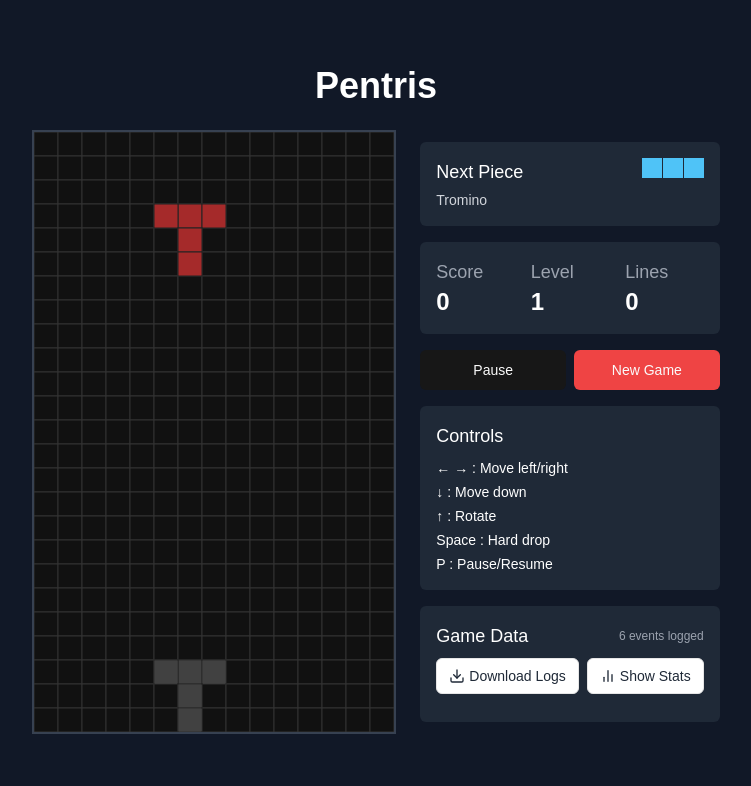
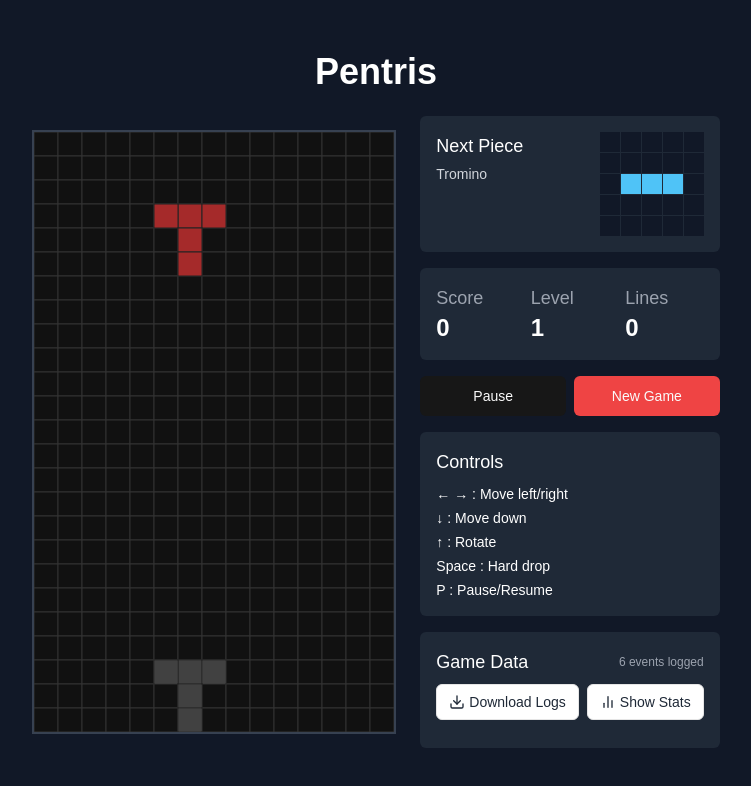
Before and after one commit to monkeydj/game_pentris, a Next.js app: page / in a window 1280 px wide. Both pictures are taken after a click on the button "Start Game". Shown: the top 786 px of the page, without its empty margins (264-1015 px from the left). Built offline with nearby package versions, Linux system fonts and the light colour scheme.

Commit message:
feat: update placeholder of rendered next piece

```diff
--- a/components/pentris-game.tsx
+++ b/components/pentris-game.tsx
@@ -1039,14 +1039,20 @@ export default function PentrisGame() {
           <div
             className="grid gap-px"
             style={{
-              gridTemplateColumns: `repeat(${width}, 20px)`,
-              gridTemplateRows: `repeat(${height}, 20px)`,
+              gridTemplateColumns: "repeat(5, 20px)",
+              gridTemplateRows: "repeat(5, 20px)",
             }}
           >
-            {Array.from({ length: height }, (_, y) =>
-              Array.from({ length: width }, (_, x) => {
+            {Array.from({ length: 5 }, (_, y) =>
+              Array.from({ length: 5 }, (_, x) => {
+                // Calculate centered position
+                const offsetX = Math.floor((5 - width) / 2)
+                const offsetY = Math.floor((5 - height) / 2)
+
                 const hasPiece = nextPiece.shape.some(
-                  ([pieceX, pieceY]) => pieceX - dimensions.minX === x && pieceY - dimensions.minY === y
+                  ([pieceX, pieceY]) =>
+                    pieceX - dimensions.minX + offsetX === x &&
+                    pieceY - dimensions.minY + offsetY === y
                 )
 
                 return (
```
